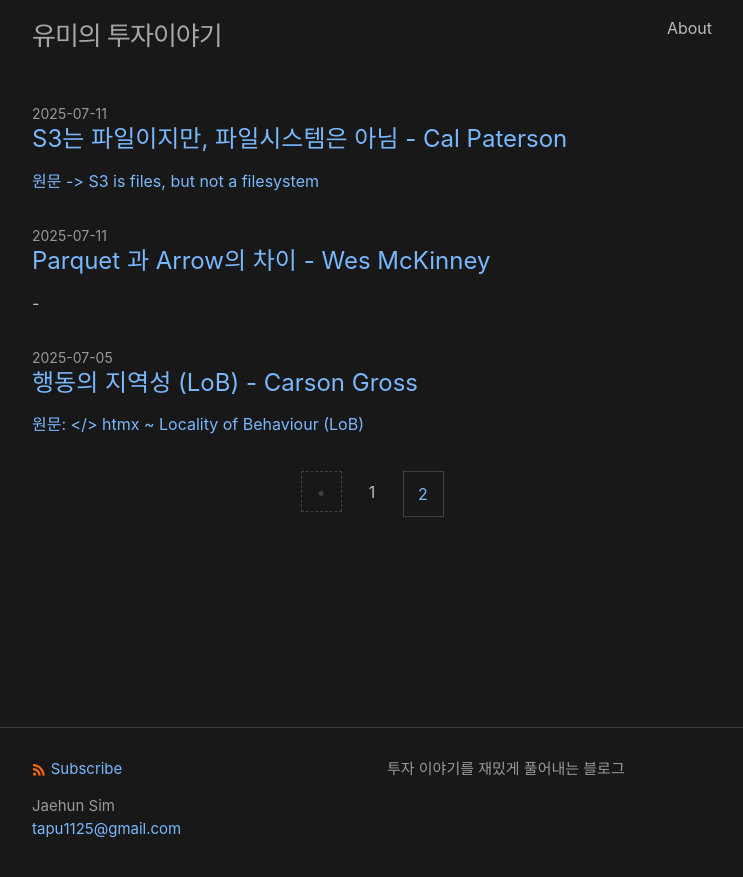
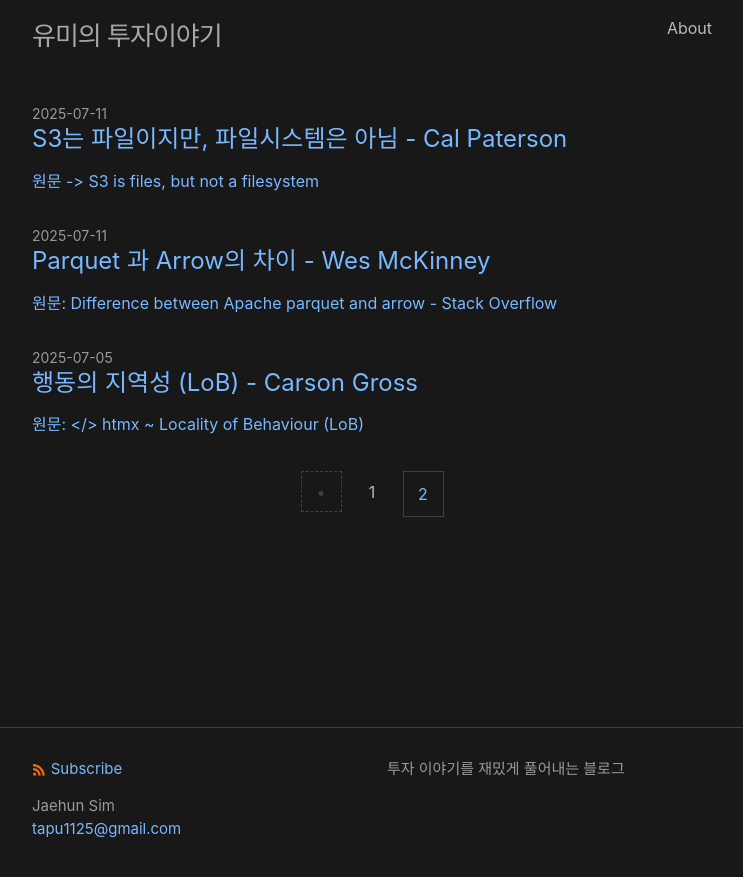
Before and after one commit to JaehunSim/jaehunsim.github.io, a Jekyll site: the page built from index.html, in a window 1280 px wide. Shown: the top 877 px of the page, without its empty margins (268-1011 px from the left). Built offline with Jekyll 4.4.1, drawn with Linux system fonts in a browser that asks for light colours; nearby versions of some CDN libraries; a script that is not in the unit is left out; the list of posts is cut into pages by our own code; part of the change alters nothing that is shown.

Commit message:
Update 2025-07-11-parquet-arrow-wes-mckinney.md

```diff
--- a/_posts/2025-07-11-parquet-arrow-wes-mckinney.md
+++ b/_posts/2025-07-11-parquet-arrow-wes-mckinney.md
@@ -5,4 +5,53 @@ categories: misc
 author:
   - 심재훈
 ---
-\-
+
+[원문: Difference between Apache parquet and arrow - Stack Overflow](https://stackoverflow.com/questions/56472727/difference-between-apache-parquet-and-arrow)
+
+* **Parquet (파케이)**: **디스크 저장**을 위한 컬럼(columnar) 기반 파일 포맷입니다. 데이터를 압축하고 효율적으로 저장하여 디스크 공간과 I/O를 절약하는 데 초점을 맞춥니다. 하지만 데이터를 읽으려면 압축 해제 및 디코딩 과정이 필요해 CPU 사용량이 높으며, 특정 부분만 무작위로 접근하는 비용이 비쌉니다.
+* **Arrow (애로우)**: **메모리 내(in-memory) 연산**을 위한 컬럼 기반 데이터 구조를 제공하는 라이브러리입니다. 데이터가 메모리 상에서 연속적으로 배치되어 있어 임의 접근(random access)이 O(1)로 매우 빠르고, 데이터 반복 처리에 효율적입니다. Parquet 파일을 읽어 Arrow 데이터 구조로 변환한 후, 메모리에서 고속으로 분석 작업을 수행하는 데 사용됩니다.
+
+
+### 주요 차이점
+
+1. **용도**:
+    * **Parquet**: 데이터의 \*\*장기 보관(archival)\*\*을 목적으로 설계되어 포맷의 안정성이 높습니다.
+    * **Arrow**: **메모리 내 고속 처리**가 주 목적이며, 파일 포맷의 장기 안정성은 아직 보장되지 않습니다.
+2. **읽기 속도**:
+    * **Parquet**: 디코딩 과정 때문에 읽기 비용이 훨씬 높습니다.
+    * **Arrow**: "Arrow 파일"은 디스크에서 메모리로 불러올 때 별도의 변환(역직렬화) 없이 \*\*메모리 맵핑(memory-mapping)\*\*이 가능해 읽기 비용이 거의 '0'에 가깝습니다.
+3. **파일 크기**:
+    * **Parquet**: 다양한 압축 및 인코딩 기법을 사용하므로 파일 크기가 훨씬 작습니다. 디스크나 네트워크가 느릴 경우 더 나은 선택입니다.
+    * **Arrow**: 상대적으로 파일 크기가 더 큽니다.
+
+
+### 결론
+
+Parquet와 Arrow는 서로 경쟁 관계가 아니라 **상호 보완적인 기술**입니다. **Parquet는 디스크에 데이터를 효율적으로 저장**하고, **Arrow는 메모리에서 이 데이터를 빠르게 처리**하는 데 사용되어 함께 쓰이는 경우가 많습니다.
+
+<br>
+***
+
+<br>
+<br>
+### **따로 정리한 내용**
+
+
+| 특징 | Parquet (Apache Parquet) | Arrow (Apache Arrow) |
+| --- | ------------------------ | -------------------- |
+| **주요 목적** | **디스크 저장** 및 효율적인 분석 쿼리 | **인메모리 처리** 및 시스템/언어 간 데이터 교환 |
+| **형식 유형** | **디스크 기반 파일 형식** | **인메모리 데이터 형식** (파일로 직렬화 가능) |
+| **최적화 대상** | 디스크 I/O, 압축률, 스토리지 효율성 | CPU 캐시 효율성, 제로-카피 데이터 전송, 인메모리 처리 속도 |
+| **데이터 사용** | 데이터를 메모리로 로드할 때 직렬화/역직렬화 필요 | 메모리 내에서 직접 접근, 제로-카피로 데이터 공유 가능 |
+| **주요 활용** | 데이터 레이크, 장기 저장, 배치 분석, ETL | 고성능 인메모리 분석, 시스템/언어 간 데이터 전송, 실시간 분석 |
+| **압축** | 강력한 압축 기능 제공 (디스크 공간 절약) | 압축은 주 목적이 아님 (메모리 내 효율성 중시) |
+
+
+Arrow 기반 기술이 많습니다. pandas, DuckDB, polars 모두 arrow 형태 데이터를 씁니다. 그래서 데이터를 한번 만 읽어도 서로 호환이 됩니다.
+
+![이미지 349.jpg](https://devocean.sk.com/editorImg/2025/7/10/94f027a7c23e8c82ee90ef2b6d92b467b6f4b95a68643808fdc567509d51cc44)
+
+쿼리 결과를 Arrow 형태로 데이터를 보내는 방식도 있습니다.
+이에 대한 장단점, 기존 방법과의 비교를 다음 글에서 공유드립니다.
+
+<br>
```
